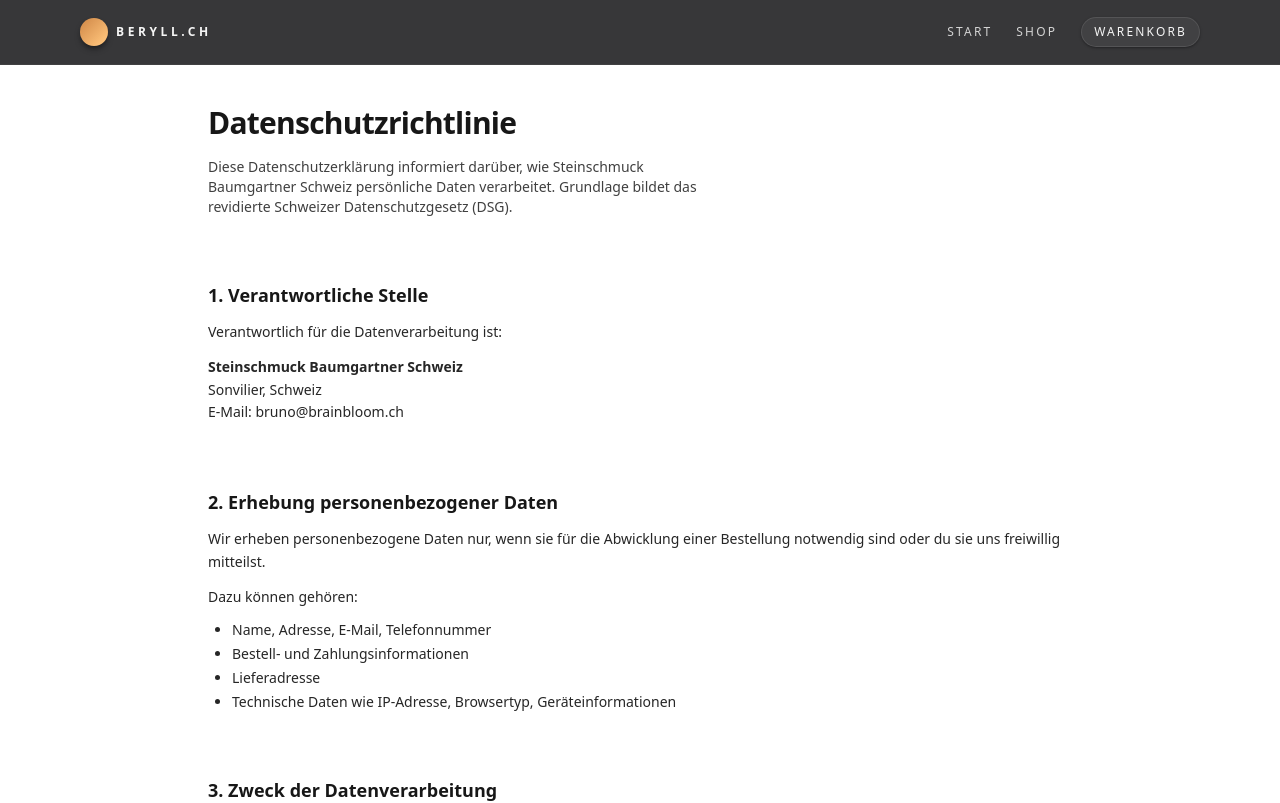
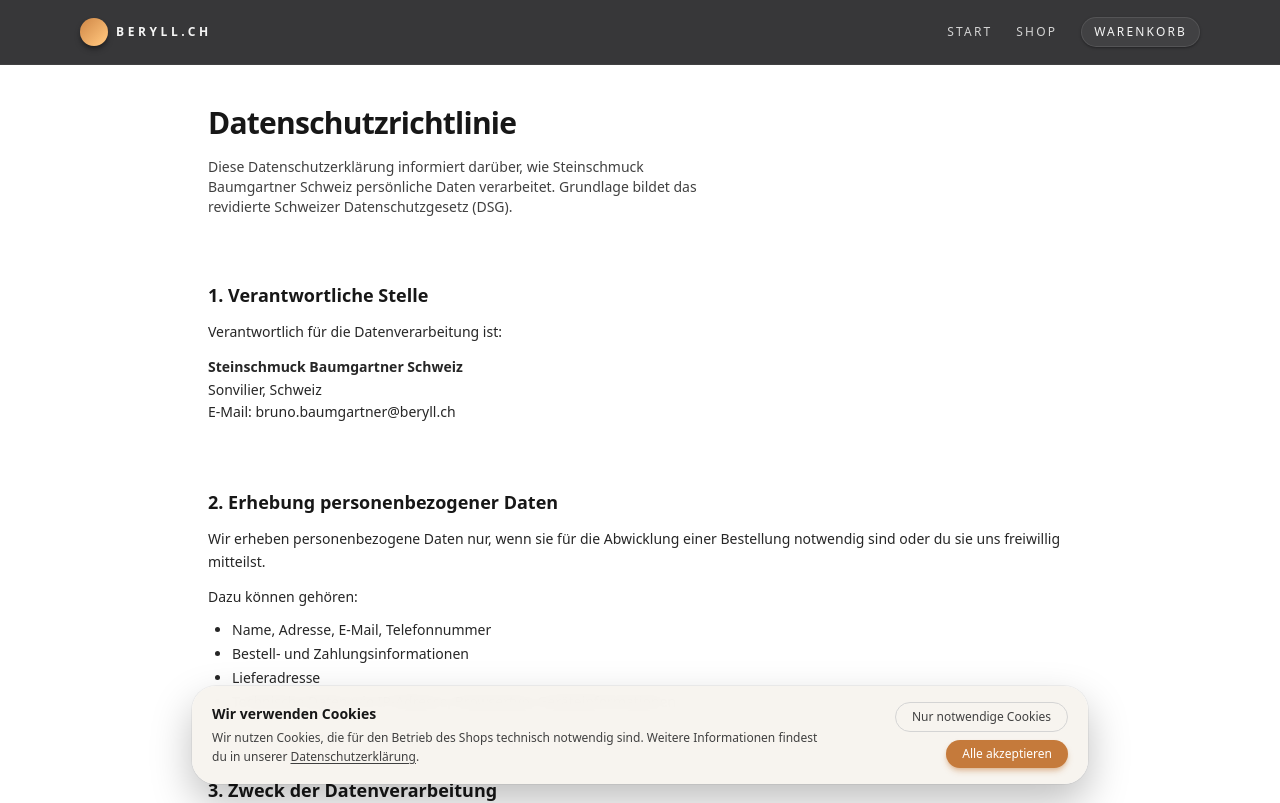
Before and after one commit to BrunoBaumgartner78/steinschmuck, a Next.js app: page /datenschutz in a window 1280 px wide. Shown: the top 803 px of the page. Built offline with nearby package versions, Linux system fonts and the light colour scheme; no server answers.

Commit message:
analythics fix, cookiebanner

```diff
--- /dev/null
+++ b/app/components/layout/CookieBanner.tsx
@@ -0,0 +1,119 @@
+// app/components/layout/cookie-banner.tsx
+"use client";
+
+import { useEffect, useState } from "react";
+import Link from "next/link";
+
+const STORAGE_KEY = "cookie-consent-v1";
+
+type ConsentValue = "accepted" | "necessary";
+
+export function CookieBanner() {
+  const [isVisible, setIsVisible] = useState(false);
+
+  useEffect(() => {
+    // Nur im Browser prüfen
+    if (typeof window === "undefined") return;
+
+    const saved = window.localStorage.getItem(STORAGE_KEY);
+    if (!saved) {
+      setIsVisible(true);
+    }
+  }, []);
+
+  function saveConsent(value: ConsentValue) {
+    if (typeof window !== "undefined") {
+      window.localStorage.setItem(STORAGE_KEY, value);
+    }
+    setIsVisible(false);
+  }
+
+  if (!isVisible) return null;
+
+  return (
+    <div
+      className="
+        fixed inset-x-0 bottom-0 z-50
+        flex justify-center px-4 pb-4 pt-2
+      "
+      aria-label="Cookie-Hinweis"
+    >
+      <div
+        className="
+          max-w-4xl w-full
+          rounded-3xl
+          bg-[#F7F4EF]/95
+          backdrop-blur-md
+          px-5 py-4
+          shadow-[0_18px_40px_rgba(0,0,0,0.25)]
+          ring-1 ring-black/5
+          dark:bg-[#020617]/95
+          dark:ring-slate-800
+          text-sm text-neutral-800
+          dark:text-slate-100
+        "
+        role="dialog"
+        aria-modal="false"
+      >
+        <div className="flex flex-col gap-3 sm:flex-row sm:items-center sm:justify-between">
+          <div className="text-left">
+            <p className="text-sm font-semibold text-neutral-900 dark:text-neutral-50">
+              Wir verwenden Cookies
+            </p>
+            <p className="mt-1 text-xs leading-relaxed text-neutral-700 dark:text-slate-300">
+              Wir nutzen Cookies, die für den Betrieb des Shops technisch
+              notwendig sind. Weitere Informationen findest du in unserer{" "}
+              <Link
+                href="/datenschutz"
+                className="underline underline-offset-2 hover:text-[#8B4F22] dark:hover:text-amber-300"
+              >
+                Datenschutzerklärung
+              </Link>
+              .
+            </p>
+          </div>
+
+          <div className="flex flex-wrap gap-2 justify-end">
+            <button
+              type="button"
+              onClick={() => saveConsent("necessary")}
+              className="
+                inline-flex items-center justify-center
+                rounded-full border border-neutral-300
+                px-4 py-1.5 text-xs font-medium
+                text-neutral-700
+                hover:border-neutral-500 hover:text-neutral-900
+                focus-visible:outline-none focus-visible:ring-2
+                focus-visible:ring-offset-2 focus-visible:ring-[#C57A3B]
+                focus-visible:ring-offset-[#F7F4EF]
+                dark:border-slate-600 dark:text-slate-100
+                dark:hover:border-slate-300 dark:hover:text-white
+                dark:focus-visible:ring-offset-[#020617]
+              "
+            >
+              Nur notwendige Cookies
+            </button>
+
+            <button
+              type="button"
+              onClick={() => saveConsent("accepted")}
+              className="
+                inline-flex items-center justify-center
+                rounded-full bg-[#C57A3B]
+                px-4 py-1.5 text-xs font-medium text-white
+                shadow-md shadow-[#C57A3B]/40
+                hover:bg-[#8B4F22]
+                focus-visible:outline-none focus-visible:ring-2
+                focus-visible:ring-offset-2 focus-visible:ring-[#C57A3B]
+                focus-visible:ring-offset-[#F7F4EF]
+                dark:focus-visible:ring-offset-[#020617]
+              "
+            >
+              Alle akzeptieren
+            </button>
+          </div>
+        </div>
+      </div>
+    </div>
+  );
+}
--- /dev/null
+++ b/app/components/layout/analythics.tsx
@@ -0,0 +1,93 @@
+"use client";
+
+import { useEffect, useState } from "react";
+import Script from "next/script";
+import { usePathname } from "next/navigation";
+
+const STORAGE_KEY = "cookie-consent-v1";
+
+type ConsentValue = "accepted" | "necessary" | null;
+
+export function Analytics() {
+  const [consent, setConsent] = useState<ConsentValue>(null);
+  const pathname = usePathname();
+  const gaId = process.env.NEXT_PUBLIC_GA_ID;
+
+  // Consent aus localStorage lesen + auf Änderungen reagieren
+  useEffect(() => {
+    if (typeof window === "undefined") return;
+
+    const saved = window.localStorage.getItem(STORAGE_KEY) as ConsentValue | null;
+    setConsent(saved);
+
+    const onStorage = (event: StorageEvent) => {
+      if (event.key === STORAGE_KEY) {
+        setConsent((event.newValue as ConsentValue | null) ?? null);
+      }
+    };
+
+    window.addEventListener("storage", onStorage);
+    return () => window.removeEventListener("storage", onStorage);
+  }, []);
+
+  // Wenn keine GA-ID gesetzt ist → nichts laden
+  if (!gaId) return null;
+
+  // Solange kein Consent oder nur „notwendig“ → kein Analytics
+  if (consent !== "accepted") return null;
+
+  return (
+    <>
+      {/* GA4 Script nur bei Consent laden */}
+      <Script
+        src={`https://www.googletagmanager.com/gtag/js?id=${gaId}`}
+        strategy="afterInteractive"
+      />
+
+      <Script
+        id="ga4-init"
+        strategy="afterInteractive"
+        dangerouslySetInnerHTML={{
+          __html: `
+            window.dataLayer = window.dataLayer || [];
+            function gtag(){dataLayer.push(arguments);}
+            gtag('js', new Date());
+            gtag('config', '${gaId}', {
+              page_path: window.location.pathname
+            });
+          `,
+        }}
+      />
+
+      {/* SPA-Routenwechsel als page_view tracken */}
+      <RouteChangeTracker gaId={gaId} consent={consent} pathname={pathname} />
+    </>
+  );
+}
+
+type RouteChangeTrackerProps = {
+  gaId: string;
+  consent: ConsentValue;
+  pathname: string | null;
+};
+
+function RouteChangeTracker({ gaId, consent, pathname }: RouteChangeTrackerProps) {
+  useEffect(() => {
+    if (typeof window === "undefined") return;
+    if (consent !== "accepted") return;
+    if (!gaId) return;
+    if (!pathname) return;
+
+    // gtag existiert erst nachdem das Script geladen wurde
+    // also vorsichtig prüfen
+    // @ts-ignore
+    const gtag = (window as any).gtag;
+    if (typeof gtag === "function") {
+      gtag("event", "page_view", {
+        page_path: pathname,
+      });
+    }
+  }, [gaId, consent, pathname]);
+
+  return null;
+}
--- a/app/datenschutz/page.tsx
+++ b/app/datenschutz/page.tsx
@@ -35,7 +35,7 @@ export default function DatenschutzPage() {
           <br />
           Sonvilier, Schweiz
           <br />
-          E-Mail: bruno@brainbloom.ch
+          E-Mail: bruno.baumgartner@beryll.ch
         </p>
       </section>
 
--- a/app/impressum/page.tsx
+++ b/app/impressum/page.tsx
@@ -31,7 +31,7 @@ export default function ImpressumPage() {
           <br />
           Sonvilier, Schweiz
           <br />
-          E-Mail: bruno@brainbloom.ch
+          E-Mail: bruno.baumgartner@beryll.ch
           <br />
           Telefon: +41 (0) 78 243 72 27
         </p>
--- a/app/kontakt/page.tsx
+++ b/app/kontakt/page.tsx
@@ -58,7 +58,7 @@ export default function ContactPage() {
 
           <address className="not-italic space-y-2 text-sm text-neutral-800 dark:text-slate-200">
             <p className="font-semibold">Steinschmuck Baumgartner</p>
-            <p>Le pré-aux-Boufes 222</p>
+            <p>Le pré-aux-Boeufs 222</p>
             <p>2615 Sonvilier</p>
             <p>Schweiz</p>
           </address>
@@ -76,10 +76,10 @@ export default function ContactPage() {
             <p>
               <span className="font-semibold">E-Mail:</span>{" "}
               <a
-                href="mailto:bruno@brainbloom.ch"
+                href="mailto:bruno.baumgartner@beryll.ch"
                 className="underline underline-offset-2 hover:text-[#8B4F22] dark:hover:text-amber-300"
               >
-                bruno@brainbloom.ch
+                bruno.baumgartner@beryll.ch
               </a>
             </p>
           </div>
--- a/app/layout.tsx
+++ b/app/layout.tsx
@@ -4,6 +4,8 @@ import type { Metadata } from "next";
 import { Providers } from "./providers";
 import { SiteHeader } from "./components/layout/site-header";
 import { Footer } from "./components/layout/footer";
+import { CookieBanner } from "./components/layout/CookieBanner";
+import { Analytics } from "./components/layout/analythics";
 
 export const metadata: Metadata = {
   metadataBase: new URL("https://beryll.ch"),
@@ -79,6 +81,8 @@ export default function RootLayout({
           <SiteHeader />
           {children}
           <Footer />
+          <CookieBanner />
+          <Analytics />
         </Providers>
       </body>
     </html>
--- /dev/null
+++ b/app/not-found.tsx
@@ -0,0 +1,51 @@
+// app/not-found.tsx
+'use client'
+import Link from "next/link";
+
+export default function NotFound() {
+  return (
+    <main className="mx-auto flex min-h-[calc(100vh-5rem)] max-w-6xl flex-col items-center justify-center px-4 py-10">
+      {/* Neumorph-Karte */}
+      <div className="w-full max-w-md rounded-3xl bg-[#F7F4EF] p-8 text-center shadow-[0_18px_40px_rgba(0,0,0,0.15)] ring-1 ring-black/5 dark:bg-[#020617] dark:ring-slate-800">
+        <div className="mx-auto mb-4 flex h-14 w-14 items-center justify-center rounded-2xl bg-gradient-to-br from-[#C57A3B] to-[#FBBF77] shadow-md shadow-black/40">
+          <span
+            aria-hidden="true"
+            className="text-2xl text-white drop-shadow-[0_1px_2px_rgba(0,0,0,0.6)]"
+          >
+            404
+          </span>
+        </div>
+
+        <h1 className="text-xl font-semibold tracking-tight text-neutral-900 dark:text-neutral-50">
+          Seite nicht gefunden
+        </h1>
+
+        <p className="mt-3 text-sm leading-relaxed text-neutral-700 dark:text-slate-300">
+          Das Schmuckstück oder die Seite, die du suchst, gibt es nicht
+          (mehr) – oder der Link war nicht korrekt.
+        </p>
+
+        <div className="mt-6 flex flex-col gap-3 text-sm">
+          <Link
+            href="/"
+            className="inline-flex items-center justify-center rounded-full bg-[#C57A3B] px-5 py-2 font-medium text-white shadow-md shadow-[#C57A3B]/40 hover:bg-[#8B4F22] focus-visible:outline-none focus-visible:ring-2 focus-visible:ring-offset-2 focus-visible:ring-[#C57A3B] focus-visible:ring-offset-[#F7F4EF] dark:focus-visible:ring-offset-[#020617]"
+          >
+            Zur Startseite
+          </Link>
+
+          <Link
+            href="/products"
+            className="inline-flex items-center justify-center rounded-full border border-[#C57A3B]/40 px-5 py-2 font-medium text-[#8B4F22] hover:border-[#8B4F22] hover:text-[#8B4F22] focus-visible:outline-none focus-visible:ring-2 focus-visible:ring-offset-2 focus-visible:ring-[#C57A3B] focus-visible:ring-offset-[#F7F4EF] dark:text-amber-300 dark:border-amber-400/50 dark:hover:border-amber-300 dark:focus-visible:ring-offset-[#020617]"
+          >
+            Zum Schmuck entdecken
+          </Link>
+        </div>
+
+        <p className="mt-4 text-[11px] text-neutral-500 dark:text-slate-400">
+          Wenn du einen fehlerhaften Link entdeckt hast, freuen wir uns über
+          einen kurzen Hinweis über die Kontaktseite.
+        </p>
+      </div>
+    </main>
+  );
+}
```
